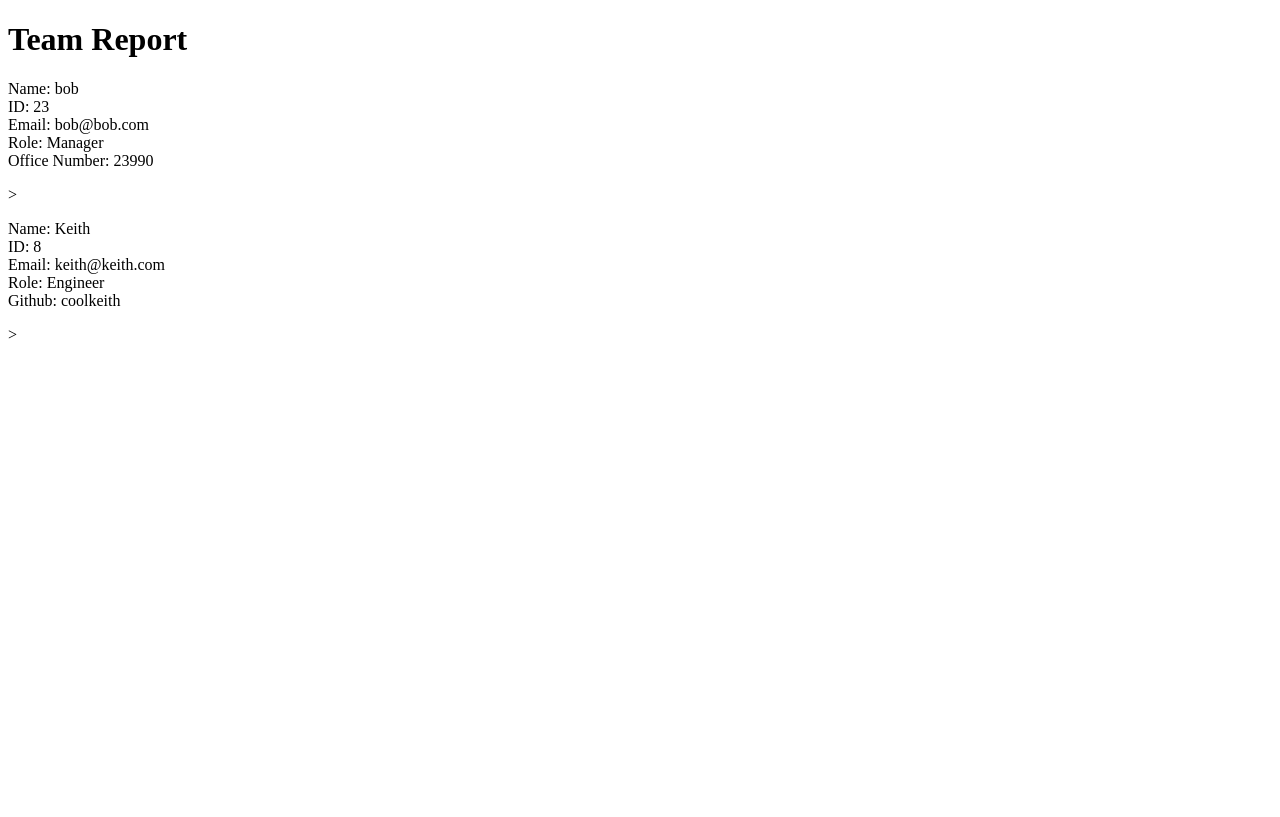
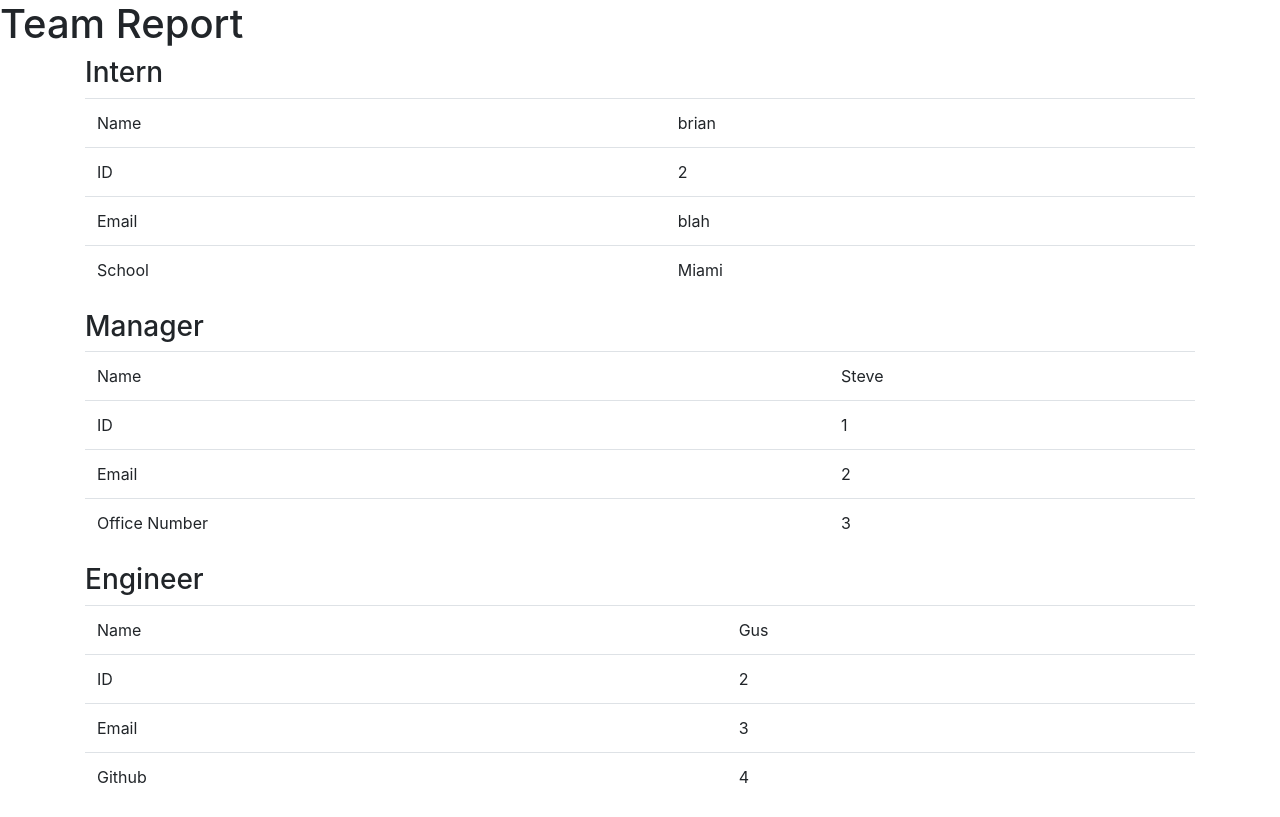
Before and after one commit to kgeary/template-engine, a website: page team.html in a window 1280 px wide. Drawn offline with nearby package versions, Linux system fonts and the light colour scheme.

Commit message:
Created a sub-template which is kind of confusing but makes changes easier.

```diff
--- a/team.html
+++ b/team.html
@@ -1,27 +1,79 @@
 <!DOCTYPE html>
 <html lang="en">
+
 <head>
   <meta charset="UTF-8">
   <meta name="viewport" content="width=device-width, initial-scale=1.0">
   <meta http-equiv="X-UA-Compatible" content="ie=edge">
+  <link rel="stylesheet" href="https://stackpath.bootstrapcdn.com/bootstrap/4.4.1/css/bootstrap.min.css"
+    integrity="sha384-Vkoo8x4CGsO3+Hhxv8T/Q5PaXtkKtu6ug5TOeNV6gBiFeWPGFN9MuhOf23Q9Ifjh" crossorigin="anonymous">
   <title>Team Report</title>
 </head>
+
 <body>
-  <h1>Team Report</h1>
-  <!-- Generated Code Starts Here -->
-  <p>
-  Name: bob<br>
-  ID: 23<br>
-  Email: bob@bob.com<br>
-  Role: Manager<br>
-  Office Number: 23990<br>
-</p>><p>
-  Name: Keith<br>
-  ID: 8<br>
-  Email: keith@keith.com<br>
-  Role: Engineer<br>
-  Github: coolkeith<br>
-</p>>
-  <!-- Generated Code Ends Here -->
+  <h1 class="title">Team Report</h1>
+  <main class="container">
+    <h3>Intern</h3>
+<table class="table is-striped">
+  <tr>
+    <td>Name</td>
+    <td>brian</td>
+  </tr>
+  <tr>
+    <td>ID</td>
+    <td>2</td>
+  </tr>
+  <tr>
+    <td>Email</td>
+    <td>blah</td>
+  </tr>
+  <tr>
+  <td>School</td>
+  <td>Miami</td>
+</tr>
+</table>
+  <h3>Manager</h3>
+<table class="table is-striped">
+  <tr>
+    <td>Name</td>
+    <td>Steve</td>
+  </tr>
+  <tr>
+    <td>ID</td>
+    <td>1</td>
+  </tr>
+  <tr>
+    <td>Email</td>
+    <td>2</td>
+  </tr>
+  <tr>
+  <td>Office Number</td>
+  <td>3</td>
+</tr>
+</table>
+  <h3>Engineer</h3>
+<table class="table is-striped">
+  <tr>
+    <td>Name</td>
+    <td>Gus</td>
+  </tr>
+  <tr>
+    <td>ID</td>
+    <td>2</td>
+  </tr>
+  <tr>
+    <td>Email</td>
+    <td>3</td>
+  </tr>
+  <tr>
+  <td>Github</td>
+  <td>4</td>
+</tr>
+
+</table>
+
+  </main>
+
 </body>
+
 </html>
```
Also changed, not shown: app.js (+12 -14 lines), template/employee.html (added, +16 -0 lines), template/engineer.html (+4 -7 lines), template/intern.html (+4 -7 lines), template/main.html (+10 -4 lines), template/manager.html (+4 -7 lines).
